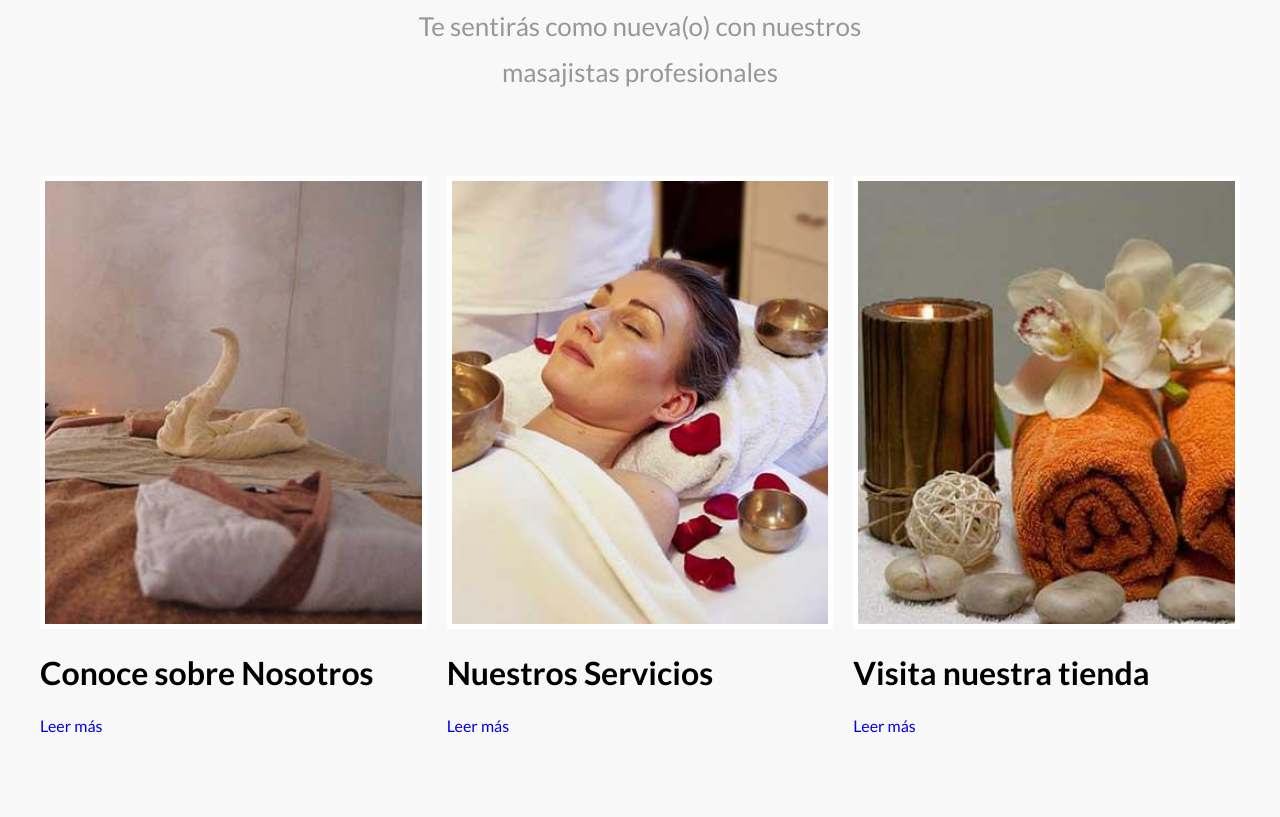
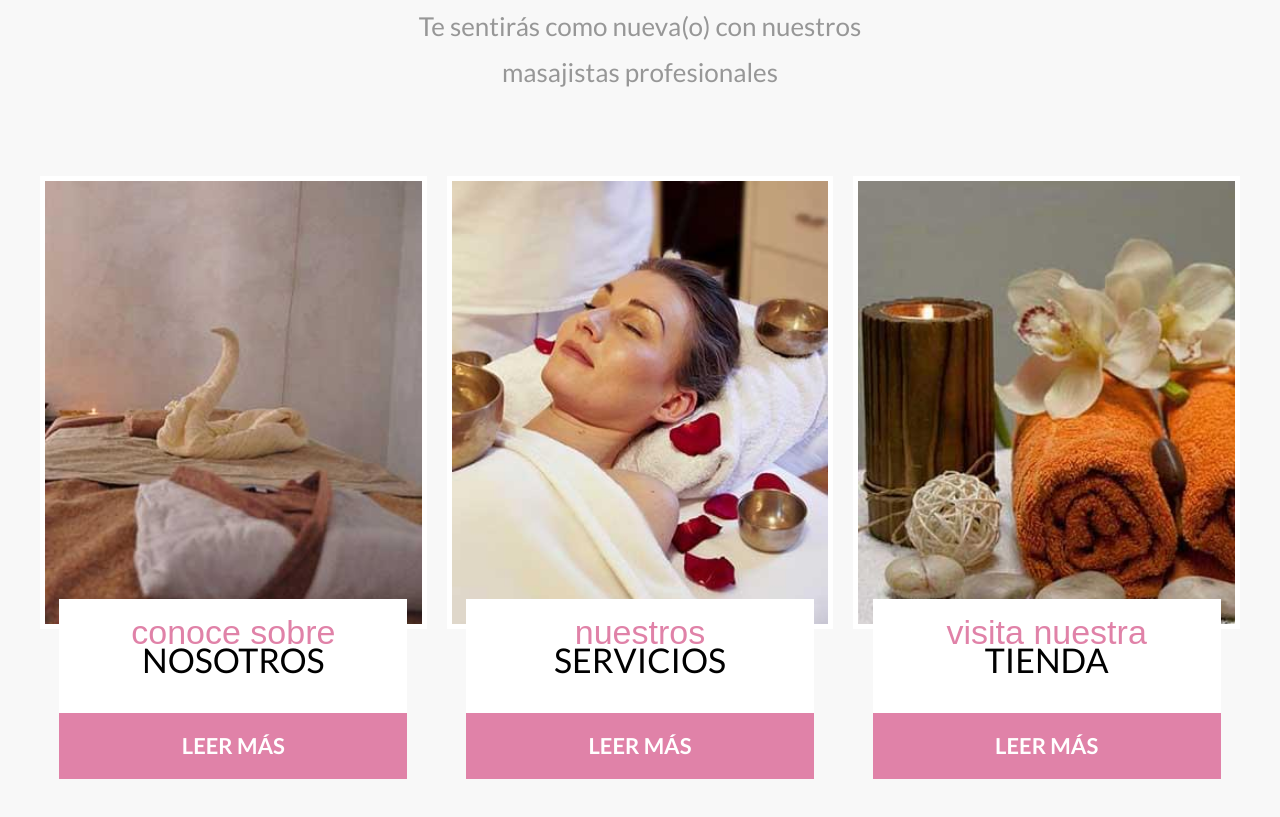
Before and after one commit to Kuro-98/SPA-Website, a website: page index.html in a window 1280 px wide. Shown: the part 1135-1952 px from the top of the page. Before the commit the page ends 1870 px from the top, so only its background shows below. Drawn offline with nearby package versions, Linux system fonts and the light colour scheme; a web font is replaced by a local one.

Commit message:
Añadir estilos de desbordamiento y contenido a las tarjetas

```diff
--- a/src/scss/ui/contenido/_cards.scss
+++ b/src/scss/ui/contenido/_cards.scss
@@ -3,8 +3,10 @@
 
 .cards {
 	&__grid {
+		overflow: hidden;
 		@include m.tablet {
 			@include m.grid(3, 2rem);
+			overflow: visible;
 		}
 	}
 }
@@ -12,6 +14,7 @@
 .card {
 	max-width: 35rem;
 	margin: 0 auto 2rem auto;
+
 	&:last-of-type {
 		margin-bottom: 0;
 	}
@@ -29,4 +32,22 @@
 			transform: rotate(4deg) scale(1.3);
 		}
 	}
+
+	&__contenido {
+		max-width: 90%;
+		margin: 0 auto;
+		background-color: v.$blanco;
+		transform: translateY(-5rem);
+	}
+
+	&__heading {
+		@include m.headingCursiva;
+		font-size: 3.4rem;
+		padding: 2rem 0rem;
+	}
+
+	&__enlace {
+		@include m.boton(v.$secundario, v.$blanco);
+		display: block;
+	}
 }
```
Also changed, not shown: build/css/app.css, 1 other file.
